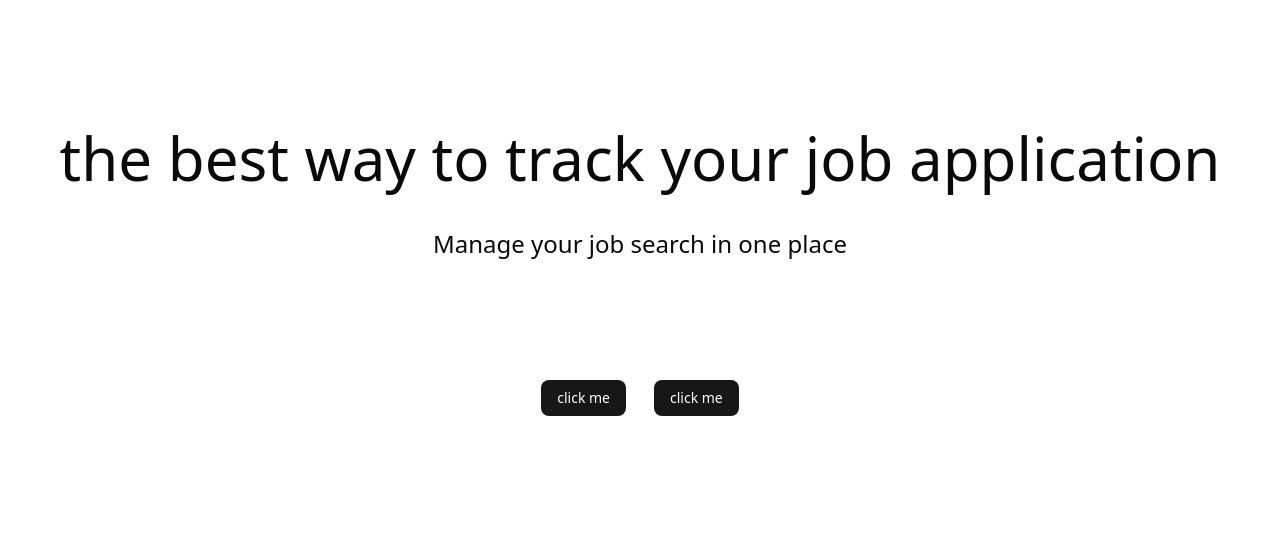
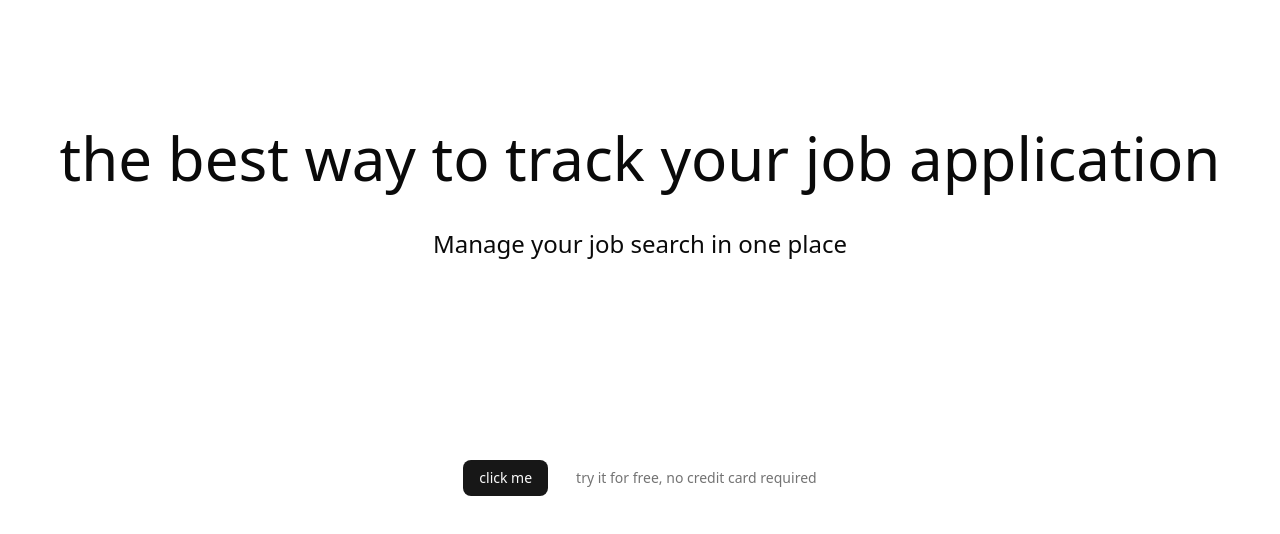
Before and after one commit to sandula-sanchana/Job-application-tracker, a Next.js app: page / in a window 1280 px wide. Shown: the top 534 px of the page. Built offline with nearby package versions, Linux system fonts and the light colour scheme.

Commit message:
add lucide-react

```diff
--- a/app/page.tsx
+++ b/app/page.tsx
@@ -14,9 +14,9 @@ export default function Home() {
                      <p className='text-2xl text-center m-10'>
                          Manage your job search in one place
                      </p>
-                     <div className='flex justify-center py-20 items-center gap-7 '>
+                     <div className='flex justify-center py-40 items-center gap-7 '>
                          <Button className=''> click me</Button>
-                         <Button> click me</Button>
+                        <p className='text-sm text-muted-foreground'> try it for free, no credit card required</p>
                      </div>
                  </div>
 
```
